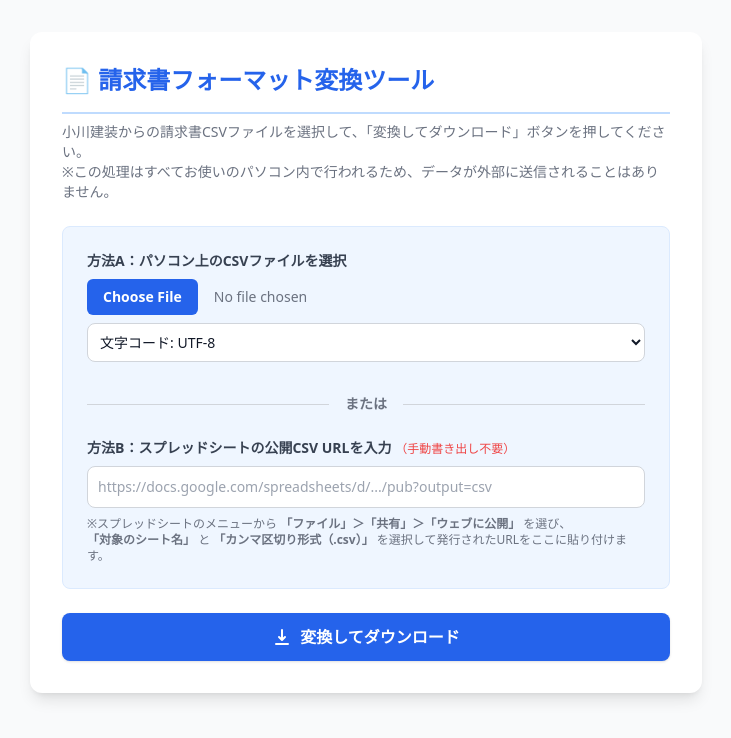
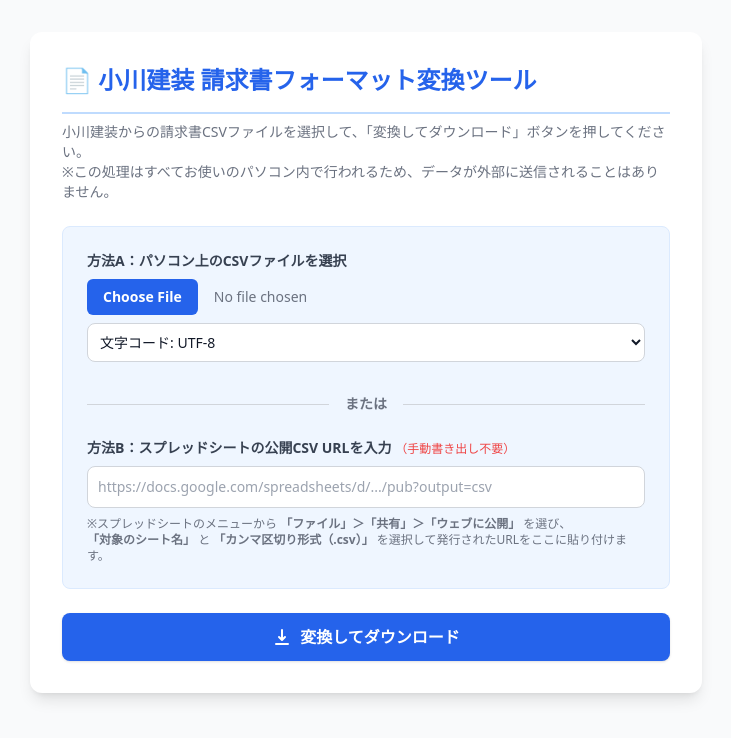
Before and after one commit to pub-houseinfo/ogawa, a plain HTML site: page index.html in a window 1280 px wide. Shown: the whole page, without its empty margins (274-1005 px from the left). Drawn offline with nearby package versions, Linux system fonts and the light colour scheme.

Commit message:
Update index.html

```diff
--- a/index.html
+++ b/index.html
@@ -12,7 +12,7 @@
 
     <div class="max-w-2xl mx-auto bg-white rounded-xl shadow-lg p-8">
         <h1 class="text-2xl font-bold text-blue-600 mb-2 border-b-2 border-blue-200 pb-4">
-            📄 請求書フォーマット変換ツール
+            📄 小川建装 請求書フォーマット変換ツール
         </h1>
         <p class="text-sm text-gray-500 mb-6">
             小川建装からの請求書CSVファイルを選択して、「変換してダウンロード」ボタンを押してください。<br>
```
